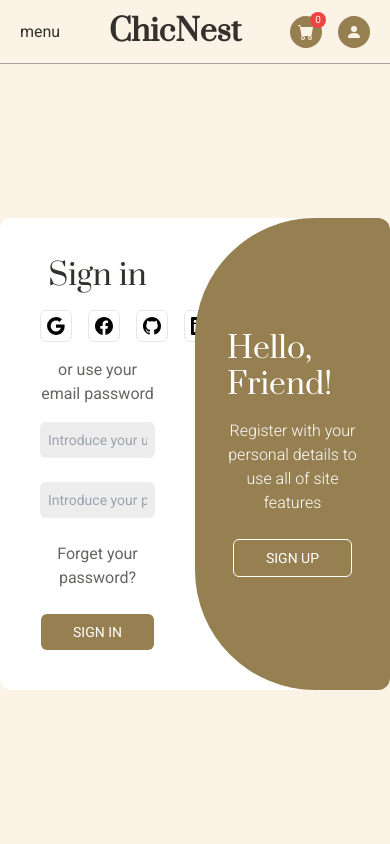
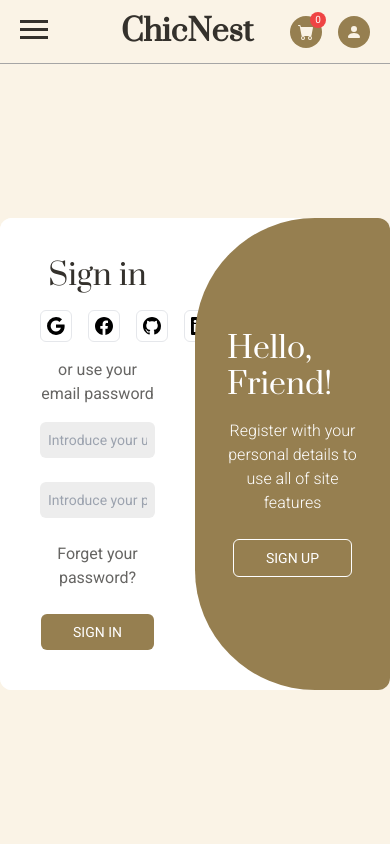
Before and after one commit to SQdeveloper/ChicNest-ecommerce, a React (Vite) app: page /login in a window 390 px wide. Shown: the top 844 px of the page. Built offline with nearby package versions, Linux system fonts and the light colour scheme.

Commit message:
Adding responsive to header and adding burger menu

```diff
--- a/src/components/Footer.tsx
+++ b/src/components/Footer.tsx
@@ -3,7 +3,8 @@ import Button from "./ui/Button";
 
 const Footer = () => {
     return (
-        <footer className="max-sm:w-full max-sm:flex max-sm:flex-col max-sm:px-5 max-[800px]:grid max-[800px]:grid-cols-2 bg-light-brown font-secondary px-10 py-10 flex gap-5 justify-between">
+        <footer className="bg-light-brown">
+        <div className="mx-auto max-w-[1280px] max-sm:w-full max-sm:flex max-sm:flex-col max-sm:px-5 max-[800px]:grid max-[800px]:grid-cols-2 font-secondary px-10 py-10 flex gap-5 justify-between">
                 <div className="flex flex-col gap-4">
                     <aside>
                         <h3 className="max-sm:text-2xl mb-2 font-bold">Where about</h3>
@@ -74,6 +75,7 @@ const Footer = () => {
                         <Button className="max-sm:h-12 max-sm:text-xl w-full">Submit</Button>
                     </form>
                 </aside>
+            </div>
         </footer>
     );
 };
--- a/src/components/Header.tsx
+++ b/src/components/Header.tsx
@@ -1,15 +1,63 @@
 import { Link } from "react-router-dom";
-import { CartFillIcon, PersonFillIcon } from "./ui/icons";
+import { CartFillIcon, FacebookIcon, GoogleIcon, LinkedinkIcon, PersonFillIcon } from "./ui/icons";
 import InputSearch from "./ui/InputSearch";
 import { useProducts } from "../contexts/products";
+import { ChangeEvent, useEffect, useState } from "react";
 
 const Header = () => {
     const { productsCart } = useProducts();
+    const [scroll, setScroll] = useState(true);
+    const [checked, setChecked] = useState(false);
+
+    useEffect(()=>{
+        if(!scroll) document.body.style.overflow = 'hidden';
+        else document.body.style.overflow = 'auto';
+    },[scroll])
+
+    const handleChange = ()=>{
+        setChecked(prev => !prev)
+    }
+
+    const closeModal = ()=>{
+        setChecked(false)
+    }
 
     return (
         <header className="max-sm:px-5 w-full px-8 items-center border-b-[1px] border-light-gray flex justify-between gap-2 h-16 text-dark-gray font-secondary bg-light-brown">
             <div className="hidden max-[1000px]:block">
-                menu
+                <input checked={checked} onChange={handleChange} className="peer hidden" id="menu" type="checkbox" />
+                <label onClick={()=>{setScroll(prev => !prev)}} className="z-50 absolute top-5 left-5 flex peer-checked:active-animation flex-col gap-[0.3rem] cursor-pointer w-7" htmlFor="menu">
+                    <div className="transition-all duration-500 block w-full h-[3px] bg-dark-gray"></div>
+                    <div className="transition-all duration-500 block w-full h-[3px] bg-dark-gray"></div>
+                    <div className="transition-all duration-500 block w-full h-[3px] bg-dark-gray"></div>
+                </label>
+                <div className="flex-col gap-8 justify-center items-center peer-checked:pointer-events-auto peer-checked:opacity-100 peer-checked:translate-y-0 opacity-0 pointer-events-none -translate-y-full transition-all duration-500 max-xl:flex bg-white z-40 hidden w-full min-h-[100svh] fixed top-0 left-0">
+                    <ul className="w-fit flex flex-col gap-6 text-4xl font-primary">
+                        <li>
+                            <Link onClick={closeModal} to={'/'} >Home</Link>
+                        </li>
+                        <li>
+                            <Link onClick={closeModal} to={'/about-us'} >About Us</Link>
+                        </li>
+                        <li>
+                            <Link onClick={closeModal} to={'/shop'} >Shop</Link>
+                        </li>
+                        <li>
+                            <Link onClick={closeModal} to={'/contact-us'} >Contact Us</Link>
+                        </li>
+                    </ul>
+                    <div className="flex gap-4">
+                        <a href="">
+                            <GoogleIcon className="p-2 border border-brown rounded-full w-10 text-brown h-10"/>
+                        </a>
+                        <a href="">
+                            <FacebookIcon className="p-2 border border-brown rounded-full w-10 text-brown h-10"/>
+                        </a>
+                        <a href="">
+                            <LinkedinkIcon className="p-2 border border-brown rounded-full w-10 text-brown h-10"/>
+                        </a>
+                    </div>
+                </div>
             </div>
             <nav className="max-[1000px]:hidden">
                 <ul className="flex items-center gap-4 text-md">
@@ -28,7 +76,7 @@ const Header = () => {
                 </ul>
             </nav>
             <Link to={'/'}>
-                <h1 className="font-bold text-3xl font-primary">ChicNest</h1>
+                <h1 className="max-xl:ml-16 font-bold text-3xl font-primary">ChicNest</h1>
             </Link>
             <div className="flex items-center gap-7">
                 <InputSearch className="max-[1000px]:hidden" placeholder="Search..."/>
--- a/src/index.css
+++ b/src/index.css
@@ -86,4 +86,14 @@
             grid-template-columns: repeat(1, minmax(100px, 1fr));
         }
     }
+
+    .active-animation > div:first-child {
+        @apply translate-y-2 rotate-45
+    }
+    .active-animation > div:nth-child(2) {
+        @apply -translate-x-16 opacity-0
+    }
+    .active-animation > div:nth-child(3) {
+        @apply -translate-y-2 -rotate-45
+    }
 }
```
Lines whose indentation alone changed are shown as unchanged.
